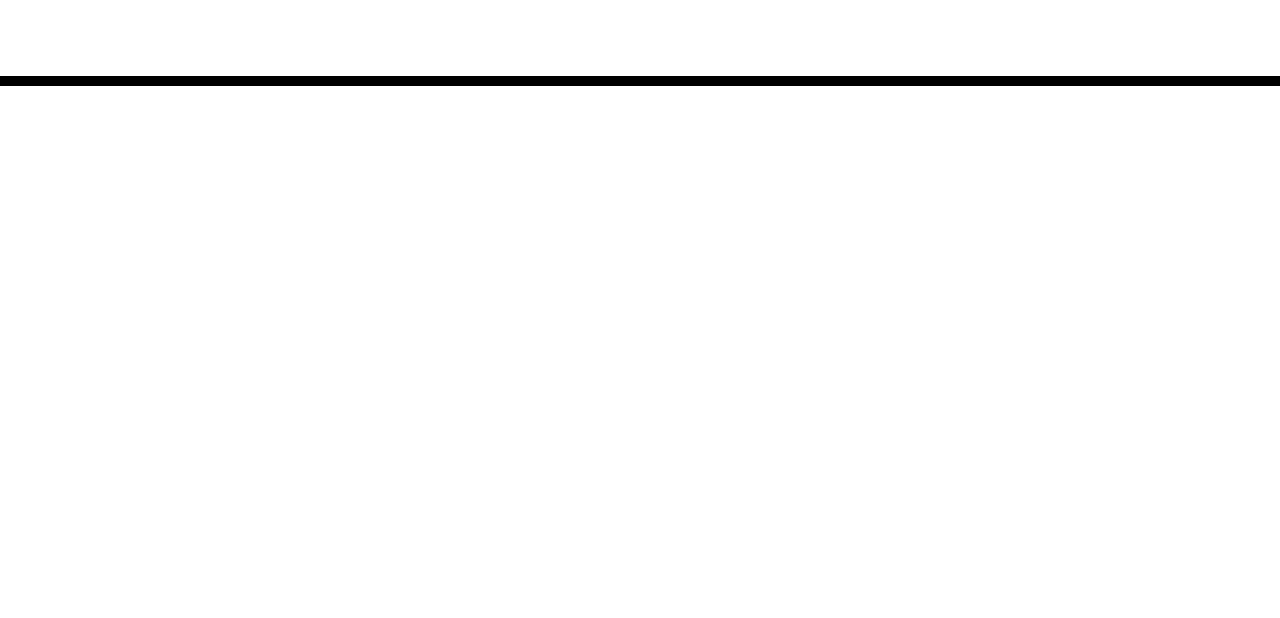
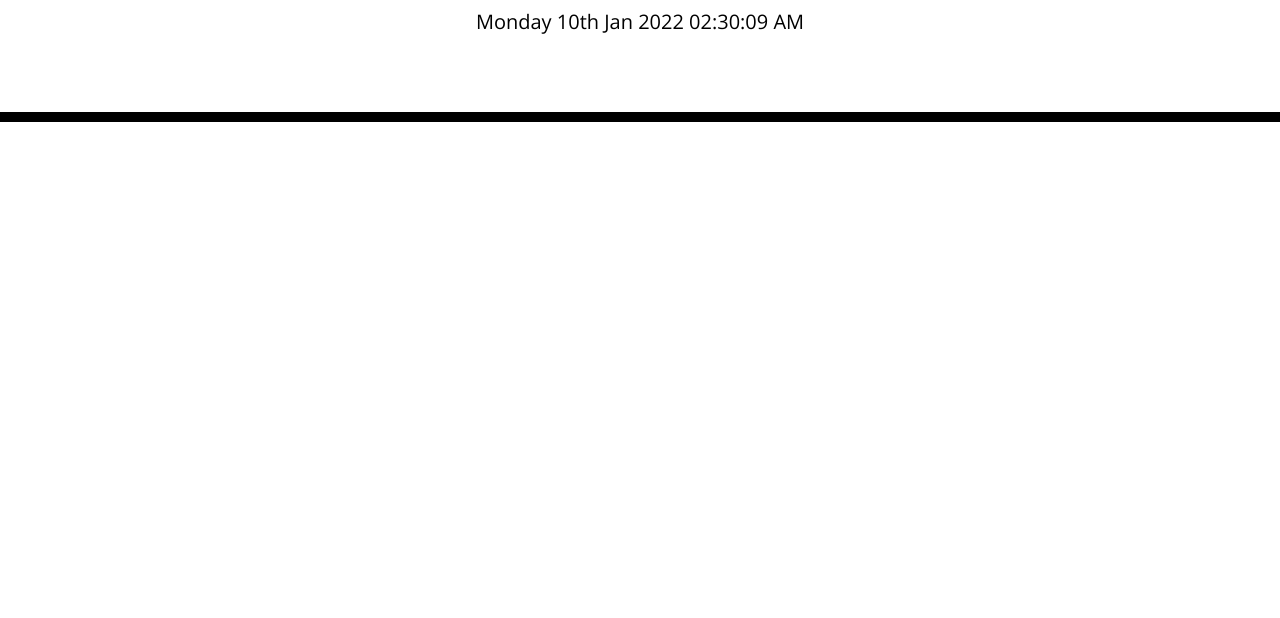
Before and after one commit to Boughs/worksched, a plain HTML site: page Develop/index.html in a window 1280 px wide. Shown: the part 182-800 px from the top of the page. Drawn offline with nearby package versions, Linux system fonts and the light colour scheme.

Commit message:
created javascript file to handle date and time using moment.js library

```diff
--- a/Develop/index.html
+++ b/Develop/index.html
@@ -24,9 +24,11 @@
 
   <body>
     <header class="jumbotron">
+      <div class="container text-center">
       <h1 class="display-3">Work Day Scheduler</h1>
       <p class="lead">A simple calendar app for scheduling your work day</p>
-      <p id="currentDay" class="lead"></p>
+      <p id="presentDay" class="lead"></p>
+    </div>
     </header>
     <div class="container">
       <!-- Timeblocks go here -->
@@ -34,5 +36,6 @@
 
     <script src="https://code.jquery.com/jquery-3.4.1.min.js"></script>
     <script src="https://cdnjs.cloudflare.com/ajax/libs/moment.js/2.24.0/moment.min.js"></script>
+    <script src="script.js"></script>
   </body>
 </html>
--- /dev/null
+++ b/Develop/script.js
@@ -0,0 +1,9 @@
+// getting time using moment.js
+var currentDate = moment().format("dddd") + " " + moment().format("Do MMM YYYY");
+
+// Display Date
+var interval = setInterval(function() {
+    var momentNow = moment();
+    $("#presentDay").html(momentNow.format("YYYY MMMM DD") + " " + momentNow.format("dddd").substring(0,3).toUpperCase());
+    $("#presentDay").html(currentDate + " " + momentNow.format("hh:mm:ss A"));
+}, 100);
```
